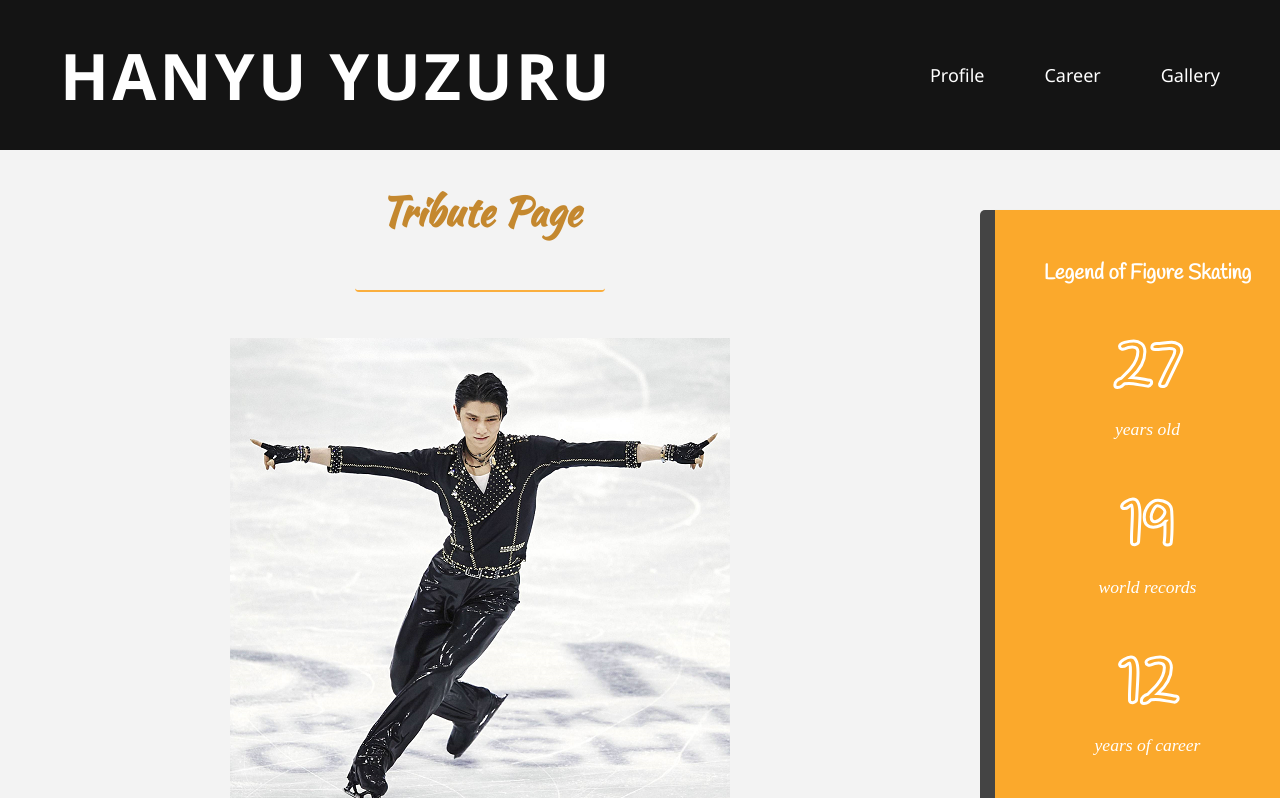
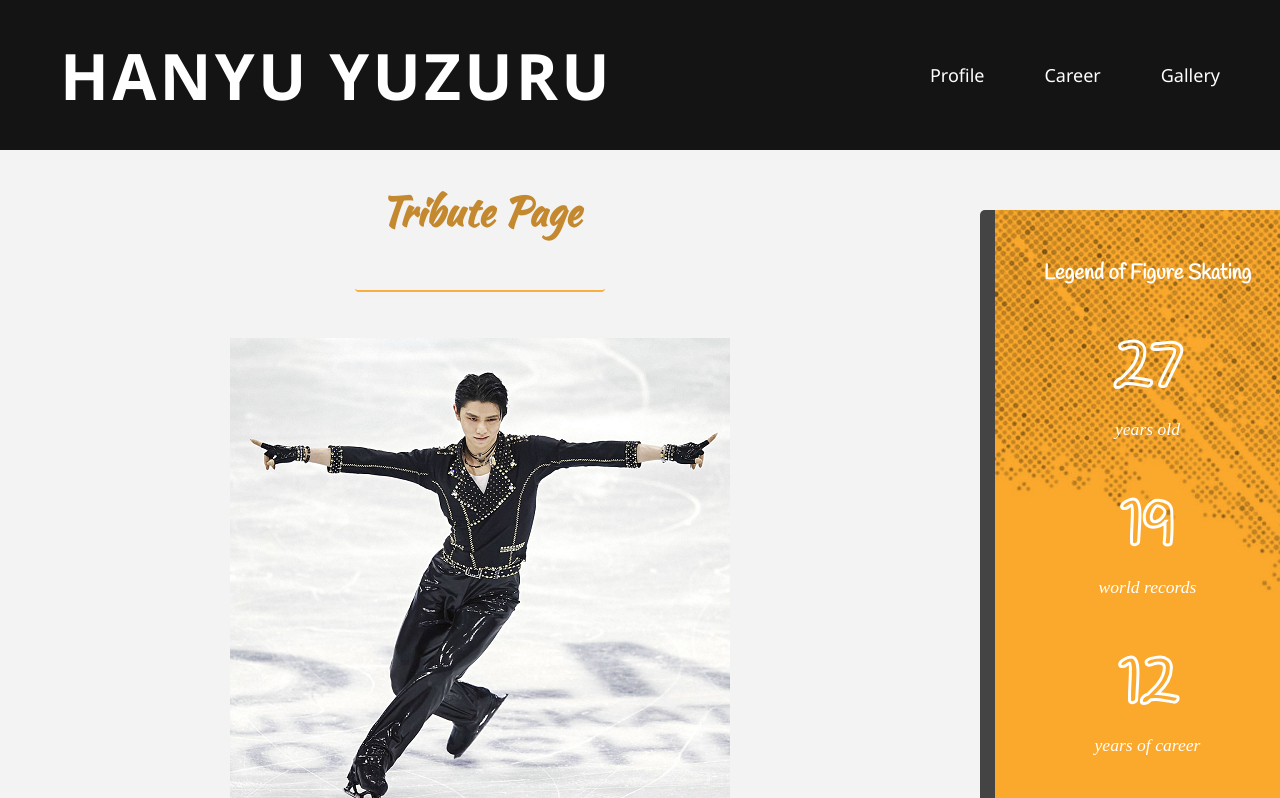
Before and after one commit to suongfiori/tribute-page-hanyu-yuzuru, a plain HTML site: page index.html in a window 1280 px wide. Shown: the top 798 px of the page. Drawn offline with Linux system fonts and the light colour scheme; a script that the page names is missing; a web font is replaced by a local one.

Commit message:
update style

```diff
--- a/styles.css
+++ b/styles.css
@@ -72,7 +72,7 @@
   align-items: flex-start;
   border-radius: 5px;
   box-shadow: 10px 5px 5px #39603D;
-  background-image: url("../tribute-page-new/images/background-2.jpg");
+  background-image: url("../tribute-page-hanyu-yuzuru/images/background-2.jpg");
   background-blend-mode: multiply;
   background-repeat: no-repeat;
   border-left: 15px solid #444444;
```
